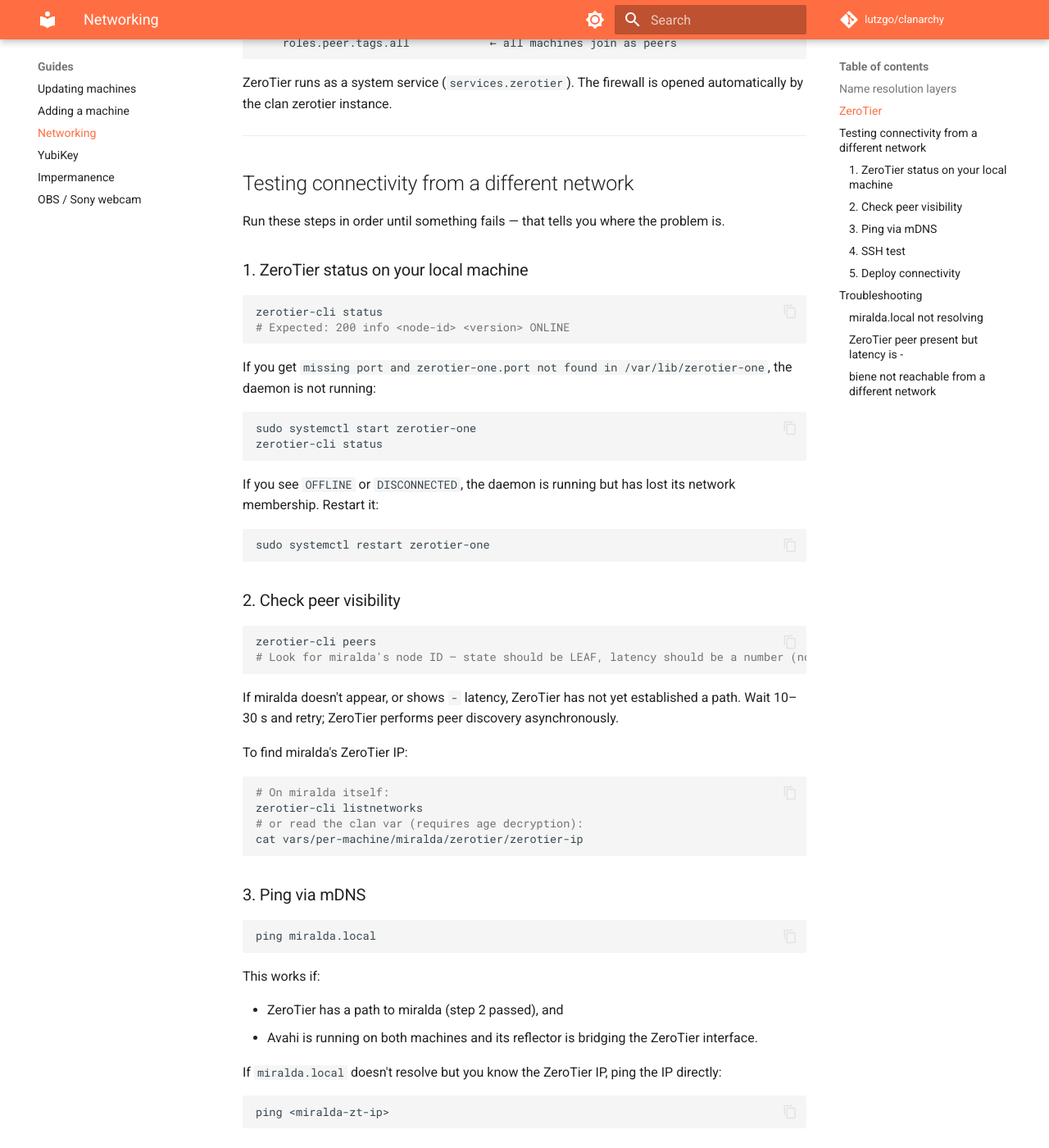
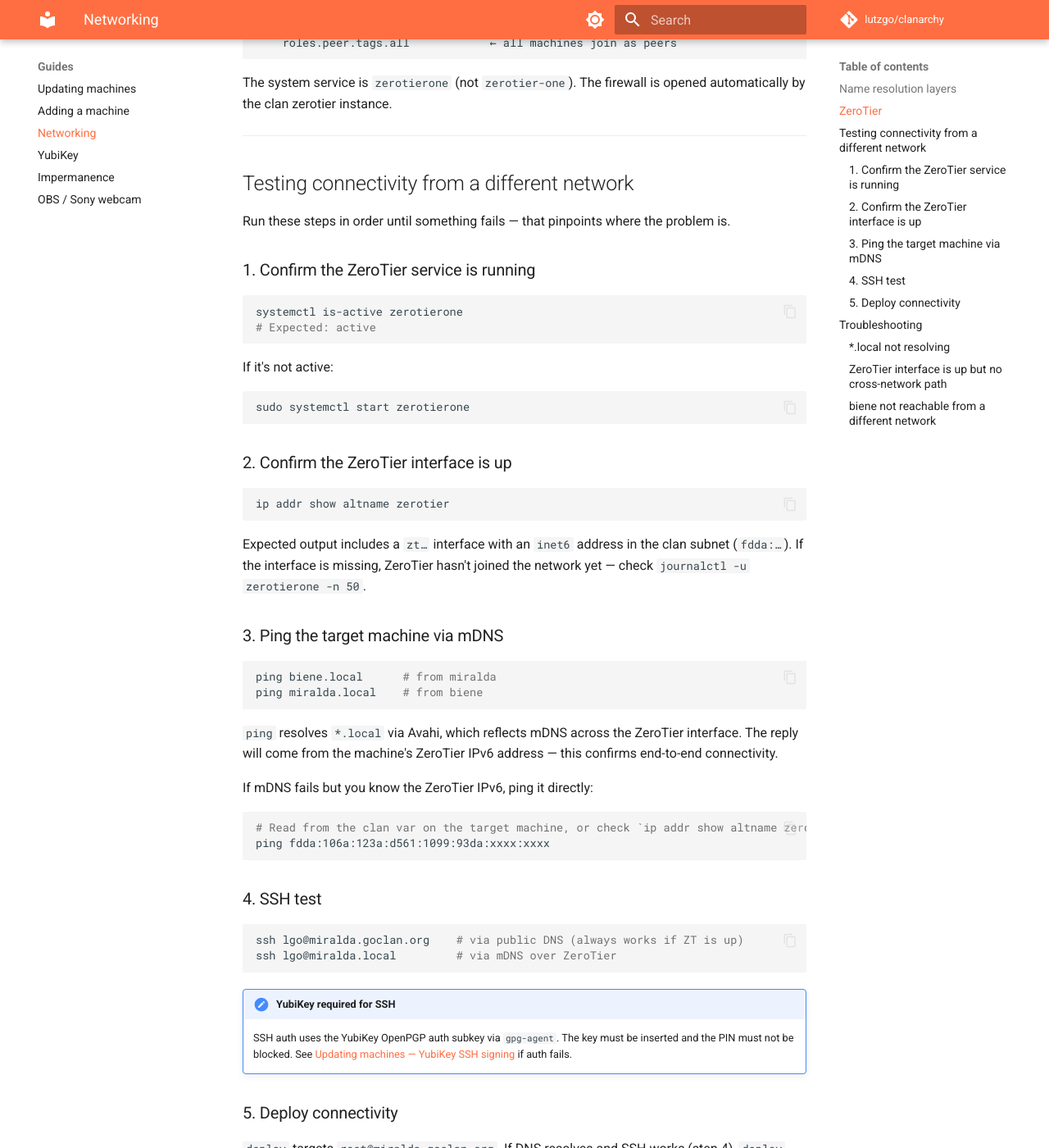
Before and after one commit to lutzgo/clanarchy, an MkDocs documentation site: the page built from docs/guides/networking.md, in a window 1280 px wide and 1400 px high, scrolled down 967 px. Shown: the whole window at 82% size. Built offline with MkDocs 1.6.1 and Material for MkDocs 9.7.7, drawn with Linux system fonts in a browser that asks for light colours; comment, search, counter and statistics services are not loaded; some of the changed text lies outside the part shown.

Commit message:
docs(networking): correct ZeroTier commands and service name
- Replace zerotier-cli (requires root, port file inaccessible) with
  systemctl + ip addr show altname zerotier
- Fix service name: zerotierone not zerotier-one
- Document that ZeroTier uses IPv6 addresses (fdda:… subnet)
- Verify biene.local resolves via ZT IPv6 and use real address in example
- Remove zerotier-cli peers section; add journalctl fallback

Co-Authored-By: Claude Sonnet 4.6 <noreply@anthropic.com>

````diff
--- a/docs/guides/networking.md
+++ b/docs/guides/networking.md
@@ -11,10 +11,10 @@ This guide covers how machines resolve each other, what ZeroTier provides, and h
 | `miralda.goclan.org` | Public DNS | Yes (used by `deploy`) |
 | `biene.skynet.lan` | Local split-horizon DNS | LAN only |
 | `miralda.local` / `biene.local` | mDNS (Avahi) | Yes — via ZeroTier reflector |
-| ZeroTier IP directly | ZeroTier network | Yes |
+| ZeroTier IPv6 directly | ZeroTier network | Yes |
 
 `modules/networking.nix` enables the Avahi mDNS reflector on all clan machines.
-It bridges mDNS multicast between every interface Avahi sees, including ZeroTier (`zt…`), so `<hostname>.local` resolves even when machines are on different LANs.
+It bridges mDNS multicast between every interface Avahi sees, including the ZeroTier interface (`zt…`), so `<hostname>.local` resolves and routes correctly even when machines are on different LANs.
 
 ---
 
@@ -22,7 +22,8 @@ It bridges mDNS multicast between every interface Avahi sees, including ZeroTier
 
 All clan machines are peers on a private ZeroTier network.
 `miralda` is the controller; `biene` and `homeserver` are peers.
-Network ID and per-machine ZeroTier IPs are stored in clan vars (encrypted).
+Each machine gets a ZeroTier IPv6 address in the clan-managed subnet.
+Network ID and per-machine IPs are stored in clan vars (encrypted).
 
 ```
 clan.nix inventory:
@@ -31,85 +32,64 @@ clan.nix inventory:
     roles.peer.tags.all            ← all machines join as peers
 ```
 
-ZeroTier runs as a system service (`services.zerotier`).
+The system service is `zerotierone` (not `zerotier-one`).
 The firewall is opened automatically by the clan zerotier instance.
 
 ---
 
 ## Testing connectivity from a different network
 
-Run these steps in order until something fails — that tells you where the problem is.
+Run these steps in order until something fails — that pinpoints where the problem is.
 
-### 1. ZeroTier status on your local machine
+### 1. Confirm the ZeroTier service is running
 
 ```bash
-zerotier-cli status
-# Expected: 200 info <node-id> <version> ONLINE
+systemctl is-active zerotierone
+# Expected: active
 ```
 
-If you get `missing port and zerotier-one.port not found in /var/lib/zerotier-one`, the daemon is not running:
+If it's not active:
 
 ```bash
-sudo systemctl start zerotier-one
-zerotier-cli status
+sudo systemctl start zerotierone
 ```
 
-If you see `OFFLINE` or `DISCONNECTED`, the daemon is running but has lost its network membership.
-Restart it:
+### 2. Confirm the ZeroTier interface is up
 
 ```bash
-sudo systemctl restart zerotier-one
+ip addr show altname zerotier
 ```
 
-### 2. Check peer visibility
+Expected output includes a `zt…` interface with an `inet6` address in the clan subnet (`fdda:…`).
+If the interface is missing, ZeroTier hasn't joined the network yet — check `journalctl -u zerotierone -n 50`.
+
+### 3. Ping the target machine via mDNS
 
 ```bash
-zerotier-cli peers
-# Look for miralda's node ID — state should be LEAF, latency should be a number (not -)
+ping biene.local      # from miralda
+ping miralda.local    # from biene
 ```
 
-If miralda doesn't appear, or shows `-` latency, ZeroTier has not yet established a path.
-Wait 10–30 s and retry; ZeroTier performs peer discovery asynchronously.
+`ping` resolves `*.local` via Avahi, which reflects mDNS across the ZeroTier interface.
+The reply will come from the machine's ZeroTier IPv6 address — this confirms end-to-end connectivity.
 
-To find miralda's ZeroTier IP:
+If mDNS fails but you know the ZeroTier IPv6, ping it directly:
 
 ```bash
-# On miralda itself:
-zerotier-cli listnetworks
-# or read the clan var (requires age decryption):
-cat vars/per-machine/miralda/zerotier/zerotier-ip
-```
-
-### 3. Ping via mDNS
-
-```bash
-ping miralda.local
-```
-
-This works if:
-
-- ZeroTier has a path to miralda (step 2 passed), and
-- Avahi is running on both machines and its reflector is bridging the ZeroTier interface.
-
-If `miralda.local` doesn't resolve but you know the ZeroTier IP, ping the IP directly:
-
-```bash
-ping <miralda-zt-ip>
+# Read from the clan var on the target machine, or check `ip addr show altname zerotier` there
+ping fdda:106a:123a:d561:1099:93da:xxxx:xxxx
 ```
 
 ### 4. SSH test
 
 ```bash
-ssh lgo@miralda.goclan.org      # via public DNS
-# or
-ssh lgo@miralda.local           # via mDNS + ZeroTier
-# or
-ssh lgo@<miralda-zt-ip>         # via ZeroTier IP directly
+ssh lgo@miralda.goclan.org    # via public DNS (always works if ZT is up)
+ssh lgo@miralda.local         # via mDNS over ZeroTier
 ```
 
 !!! note "YubiKey required for SSH"
     SSH auth uses the YubiKey OpenPGP auth subkey via `gpg-agent`.
-    The key must be inserted and PIN must not be blocked.
+    The key must be inserted and the PIN must not be blocked.
     See [Updating machines — YubiKey SSH signing](updating-machines.md#yubikey-ssh-signing) if auth fails.
 
 ### 5. Deploy connectivity
@@ -126,34 +106,36 @@ ssh root@miralda.goclan.org hostname
 
 ## Troubleshooting
 
-### `miralda.local` not resolving
+### `*.local` not resolving
 
-1. Confirm Avahi is running on your local machine: `systemctl status avahi-daemon`
-2. Confirm the ZeroTier interface is up: `ip link show | grep zt`
-3. Avahi publishes and reflects on all interfaces it sees — if the `zt…` interface came up after Avahi started, a restart may be needed: `sudo systemctl restart avahi-daemon`
+1. Confirm Avahi is running: `systemctl is-active avahi-daemon`
+2. Confirm the ZeroTier interface is up: `ip link show altname zerotier`
+3. If the `zt…` interface came up after Avahi started, Avahi may not have picked it up:
+   ```bash
+   sudo systemctl restart avahi-daemon
+   ```
 
-### ZeroTier peer present but latency is `-`
+### ZeroTier interface is up but no cross-network path
 
-ZeroTier has no direct or relayed path yet.
-Check whether your network blocks UDP (ZeroTier uses UDP by default; TCP relay is a fallback).
-Give it 30–60 s — relayed paths appear before direct ones.
+ZeroTier peer discovery is asynchronous — wait 30–60 s after the service starts.
+If it stays unreachable, check whether UDP is blocked on your current network
+(ZeroTier uses UDP; it falls back to TCP relay automatically, but this takes longer).
 
 ### `biene` not reachable from a different network
 
 `biene.skynet.lan` only resolves on the home LAN.
-Use `biene.local` (mDNS via ZeroTier) or the ZeroTier IP directly:
+Use `biene.local` (mDNS via ZeroTier) instead:
 
 ```bash
-cat vars/per-machine/biene/zerotier/zerotier-ip
 ssh sabine@biene.local
 ```
 
 `deploy-biene` hardcodes `root@biene.skynet.lan`.
-From outside the home network, deploy to biene manually:
+From outside the home network, use the ZeroTier IPv6 directly:
 
 ```bash
 nixos-rebuild switch \
   --flake .#biene \
-  --target-host root@<biene-zt-ip> \
+  --target-host root@fdda:106a:123a:d561:1099:93da:ef5d:598c \
   --no-reexec -j auto
 ```
````
